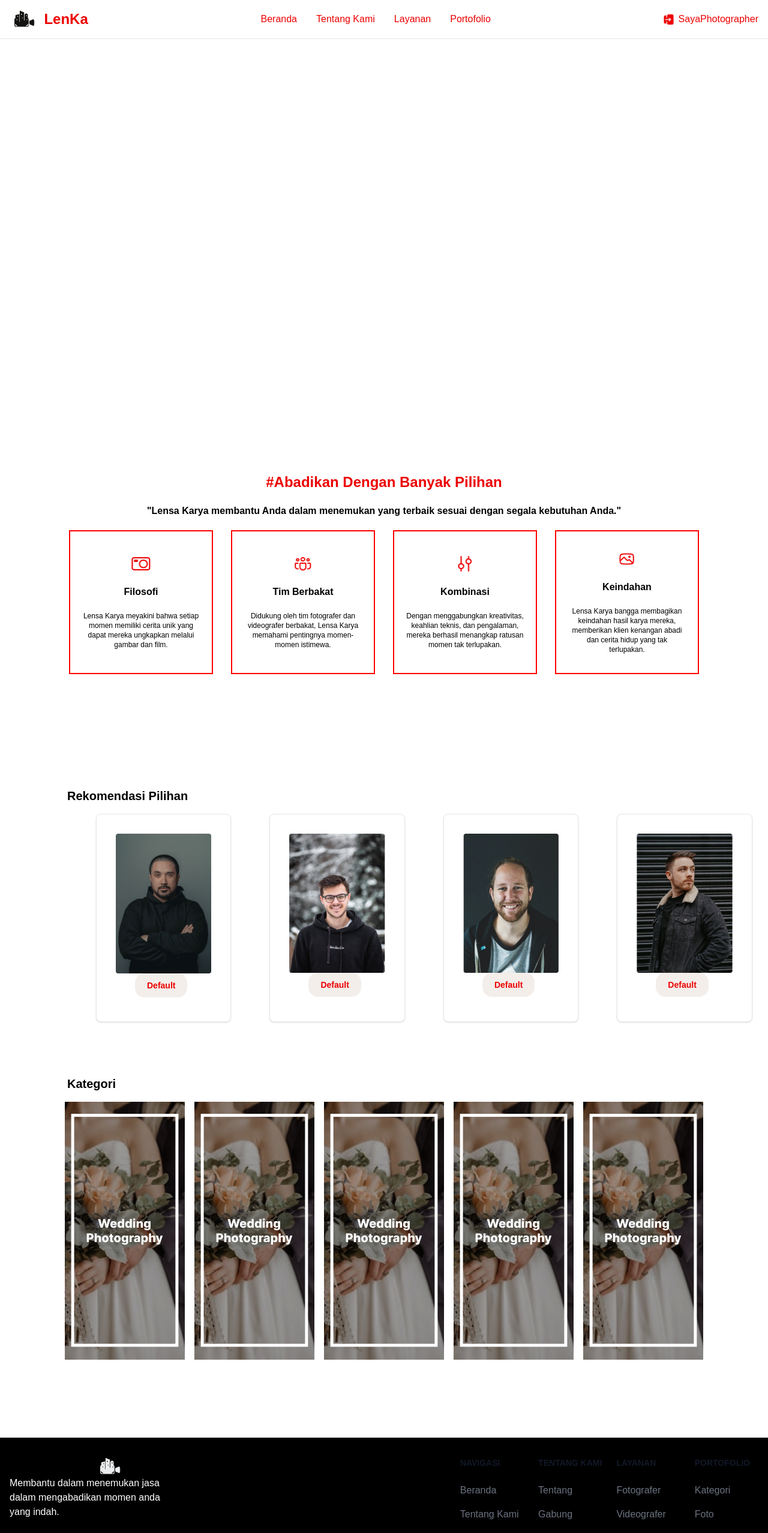
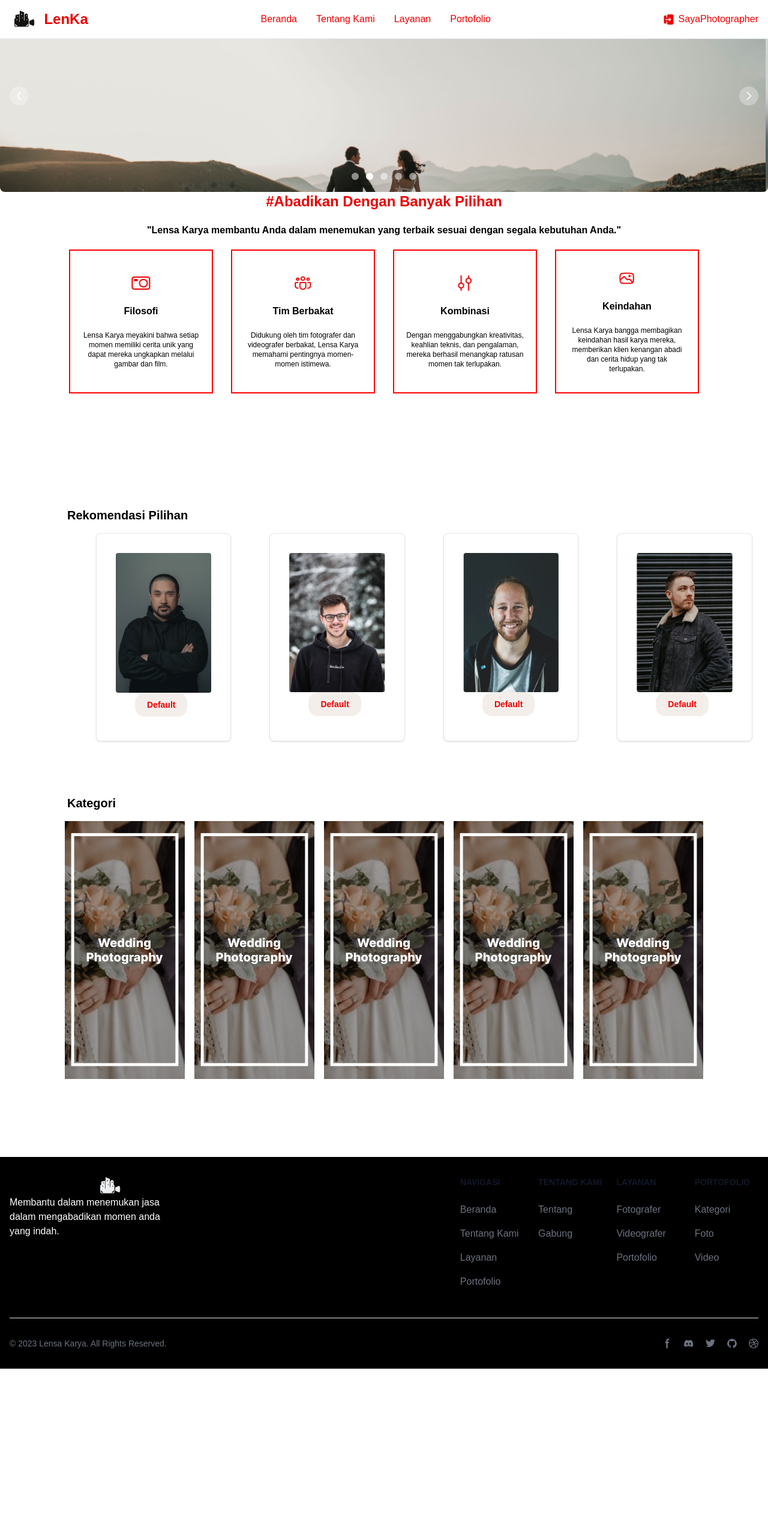
Before and after one commit to bendinuralif/Lensa-Karya, a React (Vite) app: page / in a window 1280 px wide. Shown: the top 2556 px of the page at 60% size. After the commit the page ends 2282 px from the top, so only its background shows below. Built offline with nearby package versions, Linux system fonts and the light colour scheme.

Commit message:
fix carousel

```diff
--- a/package.json
+++ b/package.json
@@ -12,6 +12,7 @@
   "dependencies": {
     "@material-tailwind/react": "^2.1.4",
     "flowbite": "^2.1.1",
+    "flowbite-react": "^0.6.4",
     "mdb-react-ui-kit": "^7.0.0",
     "react": "^18.2.0",
     "react-dom": "^18.2.0",
--- a/src/component/Carousel.jsx
+++ b/src/component/Carousel.jsx
@@ -1,42 +1,21 @@
-import React from 'react';
+import { Carousel } from 'flowbite-react';
 import Images from '../assets/images/carousel1.png';
 import Images2 from '../assets/images/carousel2.png';
 
-const Carousel = () => {
+const CarouselItem = () => {
   return (
     <>
-      <div id='controls-carousel' class='relative w-full -mt-3' data-carousel='static'>
-        {/* <!-- Carousel wrapper --> */}
-        <div class='relative overflow-hidden min-h-screen rounded-lg md:h-96'>
-          {/* <!-- Item 1 --> */}
-          <div class='hidden duration-700 ease-in-out' data-carousel-item>
-            <img src={Images} class='absolute block object-cover w-full -translate-x-1/2 -translate-y-1/2 top-1/2 left-1/2' alt='...' />
-          </div>
-          {/* <!-- Item 2 --> */}
-          <div class='hidden duration-700 ease-in-out' data-carousel-item='active'>
-            <img src={Images2} class='absolute block object-cover w-full -translate-x-1/2 -translate-y-1/2 top-1/2 left-1/2' alt='...' />
-          </div>
-        </div>
-        {/* <!-- Slider controls --> */}
-        <button type='button' class='absolute top-0 start-0 z-30 flex items-center justify-center h-full px-4 cursor-pointer group focus:outline-none' data-carousel-prev>
-          <span class='inline-flex items-center justify-center w-10 h-10 rounded-full bg-white/30 dark:bg-gray-800/30 group-hover:bg-white/50 dark:group-hover:bg-gray-800/60 group-focus:ring-4 group-focus:ring-white dark:group-focus:ring-gray-800/70 group-focus:outline-none'>
-            <svg class='w-4 h-4 text-white dark:text-gray-800 rtl:rotate-180' aria-hidden='true' xmlns='http://www.w3.org/2000/svg' fill='none' viewBox='0 0 6 10'>
-              <path stroke='currentColor' stroke-linecap='round' stroke-linejoin='round' stroke-width='2' d='M5 1 1 5l4 4' />
-            </svg>
-            <span class='sr-only'>Previous</span>
-          </span>
-        </button>
-        <button type='button' class='absolute top-0 end-0 z-30 flex items-center justify-center h-full px-4 cursor-pointer group focus:outline-none' data-carousel-next>
-          <span class='inline-flex items-center justify-center w-10 h-10 rounded-full bg-white/30 dark:bg-gray-800/30 group-hover:bg-white/50 dark:group-hover:bg-gray-800/60 group-focus:ring-4 group-focus:ring-white dark:group-focus:ring-gray-800/70 group-focus:outline-none'>
-            <svg class='w-4 h-4 text-white dark:text-gray-800 rtl:rotate-180' aria-hidden='true' xmlns='http://www.w3.org/2000/svg' fill='none' viewBox='0 0 6 10'>
-              <path stroke='currentColor' stroke-linecap='round' stroke-linejoin='round' stroke-width='2' d='m1 9 4-4-4-4' />
-            </svg>
-            <span class='sr-only'>Next</span>
-          </span>
-        </button>
+      <div className='h-56 sm:h-64 xl:h-80 2xl:h-96'>
+        <Carousel>
+          <img src={Images} alt='...' />
+          <img src={Images2} alt='...' />
+          <img src={Images} alt='...' />
+          <img src={Images2} alt='...' />
+          <img src={Images} alt='...' />
+        </Carousel>
       </div>
     </>
   );
 };
 
-export default Carousel;
+export default CarouselItem;
--- a/src/component/Footer.jsx
+++ b/src/component/Footer.jsx
@@ -1,121 +1,159 @@
-import React from 'react'
+import React from 'react';
 import { MDBFooter, MDBContainer, MDBRow, MDBCol, MDBIcon } from 'mdb-react-ui-kit';
-import logoWhite from '../assets/images/logo-white.png'
+import logoWhite from '../assets/images/logo-white.png';
 
 const Footer = () => {
   return (
-
-
-<footer class="bg-black">
-    <div class="mx-auto w-full max-w-screen-xl p-4 py-6 lg:py-8">
-        <div class="md:flex md:justify-between">
-          <div class="mb-6 md:mb-0">
-              <a href="#" class="flex items-center">
-                  <span class="self-center text-2xl font-semibold whitespace-nowrap dark:text-white">Lensa Karya</span>
-                  <img src= {logoWhite} class="h-8 me-3" alt="FlowBite Logo" />
+    <footer class='bg-black'>
+      <div class='mx-auto w-full max-w-screen-xl p-4 py-6 lg:py-8'>
+        <div class='md:flex md:justify-between'>
+          <div class='mb-6 md:mb-0'>
+            <a href='#' class='flex items-center'>
+              <span class='self-center text-2xl font-semibold whitespace-nowrap dark:text-white'>Lensa Karya</span>
+              <img src={logoWhite} class='h-8 me-3' alt='FlowBite Logo' />
             </a>
             <p className='text-white w-[269px]'>Membantu dalam menemukan jasa dalam mengabadikan momen anda yang indah.</p>
           </div>
-          <div class="grid grid-cols-2 gap-8 sm:gap-6 sm:grid-cols-4">
+          <div class='grid grid-cols-2 gap-8 sm:gap-6 sm:grid-cols-4'>
             <div>
-                  <h2 class="mb-6 text-sm font-semibold text-gray-900 uppercase dark:text-white">Navigasi</h2>
-                  <ul class="text-gray-500 dark:text-gray-400 font-medium">
-                      <li class="mb-4">
-                          <a href="/" class="hover:underline">Beranda</a>
+              <h2 class='mb-6 text-sm font-semibold text-gray-900 uppercase dark:text-white'>Navigasi</h2>
+              <ul class='text-gray-500 dark:text-gray-400 font-medium'>
+                <li class='mb-4'>
+                  <a href='/' class='hover:underline'>
+                    Beranda
+                  </a>
                 </li>
-                      <li class="mb-4">
-                          <a href="aboutus" class="hover:underline">Tentang Kami</a>
+                <li class='mb-4'>
+                  <a href='aboutus' class='hover:underline'>
+                    Tentang Kami
+                  </a>
                 </li>
-                      <li class="mb-4">
-                          <a href="layanan" class="hover:underline">Layanan</a>
+                <li class='mb-4'>
+                  <a href='layanan' class='hover:underline'>
+                    Layanan
+                  </a>
                 </li>
-                      <li class="mb-4">
-                          <a href="portofolio" class="hover:underline">Portofolio</a>
+                <li class='mb-4'>
+                  <a href='portofolio' class='hover:underline'>
+                    Portofolio
+                  </a>
                 </li>
               </ul>
             </div>
             <div>
-                  <h2 class="mb-6 text-sm font-semibold text-gray-900 uppercase dark:text-white">Tentang Kami</h2>
-                  <ul class="text-gray-500 dark:text-gray-400 font-medium">
-                      <li class="mb-4">
-                          <a href="#" class="hover:underline ">Tentang</a>
+              <h2 class='mb-6 text-sm font-semibold text-gray-900 uppercase dark:text-white'>Tentang Kami</h2>
+              <ul class='text-gray-500 dark:text-gray-400 font-medium'>
+                <li class='mb-4'>
+                  <a href='#' class='hover:underline '>
+                    Tentang
+                  </a>
                 </li>
                 <li>
-                          <a href="#" class="hover:underline">Gabung</a>
+                  <a href='#' class='hover:underline'>
+                    Gabung
+                  </a>
                 </li>
               </ul>
             </div>
             <div>
-                  <h2 class="mb-6 text-sm font-semibold text-gray-900 uppercase dark:text-white">Layanan</h2>
-                  <ul class="text-gray-500 dark:text-gray-400 font-medium">
-                      <li class="mb-4">
-                          <a href="#" class="hover:underline">Fotografer</a>
+              <h2 class='mb-6 text-sm font-semibold text-gray-900 uppercase dark:text-white'>Layanan</h2>
+              <ul class='text-gray-500 dark:text-gray-400 font-medium'>
+                <li class='mb-4'>
+                  <a href='#' class='hover:underline'>
+                    Fotografer
+                  </a>
                 </li>
-                      <li class="mb-4">
-                          <a href="#" class="hover:underline">Videografer</a>
+                <li class='mb-4'>
+                  <a href='#' class='hover:underline'>
+                    Videografer
+                  </a>
                 </li>
-                      <li class="mb-4">
-                          <a href="portofolio" class="hover:underline">Portofolio</a>
+                <li class='mb-4'>
+                  <a href='portofolio' class='hover:underline'>
+                    Portofolio
+                  </a>
                 </li>
               </ul>
             </div>
             <div>
-                  <h2 class="mb-6 text-sm font-semibold text-gray-900 uppercase dark:text-white">Portofolio</h2>
-                  <ul class="text-gray-500 dark:text-gray-400 font-medium">
-                      <li class="mb-4">
-                          <a href="#" class="hover:underline">Kategori</a>
+              <h2 class='mb-6 text-sm font-semibold text-gray-900 uppercase dark:text-white'>Portofolio</h2>
+              <ul class='text-gray-500 dark:text-gray-400 font-medium'>
+                <li class='mb-4'>
+                  <a href='#' class='hover:underline'>
+                    Kategori
+                  </a>
                 </li>
-                      <li class="mb-4">
-                          <a href="#" class="hover:underline">Foto</a>
+                <li class='mb-4'>
+                  <a href='#' class='hover:underline'>
+                    Foto
+                  </a>
                 </li>
-                      <li class="mb-4">
-                          <a href="#" class="hover:underline">Video</a>
+                <li class='mb-4'>
+                  <a href='#' class='hover:underline'>
+                    Video
+                  </a>
                 </li>
               </ul>
             </div>
           </div>
         </div>
-      <hr class="my-6 border-gray-200 sm:mx-auto dark:border-gray-700 lg:my-8" />
-      <div class="sm:flex sm:items-center sm:justify-between">
-          <span class="text-sm text-gray-500 sm:text-center dark:text-gray-400">© 2023 <a href="https://flowbite.com/" class="hover:underline">Lensa Karya</a>. All Rights Reserved.
+        <hr class='my-6 border-gray-200 sm:mx-auto dark:border-gray-700 lg:my-8' />
+        <div class='sm:flex sm:items-center sm:justify-between'>
+          <span class='text-sm text-gray-500 sm:text-center dark:text-gray-400'>
+            © 2023{' '}
+            <a href='https://flowbite.com/' class='hover:underline'>
+              Lensa Karya
+            </a>
+            . All Rights Reserved.
           </span>
-          <div class="flex mt-4 sm:justify-center sm:mt-0">
-              <a href="#" class="text-gray-500 hover:text-gray-900 dark:hover:text-white">
-                  <svg class="w-4 h-4" aria-hidden="true" xmlns="http://www.w3.org/2000/svg" fill="currentColor" viewBox="0 0 8 19">
-                        <path fill-rule="evenodd" d="M6.135 3H8V0H6.135a4.147 4.147 0 0 0-4.142 4.142V6H0v3h2v9.938h3V9h2.021l.592-3H5V3.591A.6.6 0 0 1 5.592 3h.543Z" clip-rule="evenodd"/>
+          <div class='flex mt-4 sm:justify-center sm:mt-0'>
+            <a href='#' class='text-gray-500 hover:text-gray-900 dark:hover:text-white'>
+              <svg class='w-4 h-4' aria-hidden='true' xmlns='http://www.w3.org/2000/svg' fill='currentColor' viewBox='0 0 8 19'>
+                <path fill-rule='evenodd' d='M6.135 3H8V0H6.135a4.147 4.147 0 0 0-4.142 4.142V6H0v3h2v9.938h3V9h2.021l.592-3H5V3.591A.6.6 0 0 1 5.592 3h.543Z' clipRule='evenodd' />
               </svg>
-                  <span class="sr-only">Facebook page</span>
+              <span class='sr-only'>Facebook page</span>
             </a>
-              <a href="#" class="text-gray-500 hover:text-gray-900 dark:hover:text-white ms-5">
-                  <svg class="w-4 h-4" aria-hidden="true" xmlns="http://www.w3.org/2000/svg" fill="currentColor" viewBox="0 0 21 16">
-                        <path d="M16.942 1.556a16.3 16.3 0 0 0-4.126-1.3 12.04 12.04 0 0 0-.529 1.1 15.175 15.175 0 0 0-4.573 0 11.585 11.585 0 0 0-.535-1.1 16.274 16.274 0 0 0-4.129 1.3A17.392 17.392 0 0 0 .182 13.218a15.785 15.785 0 0 0 4.963 2.521c.41-.564.773-1.16 1.084-1.785a10.63 10.63 0 0 1-1.706-.83c.143-.106.283-.217.418-.33a11.664 11.664 0 0 0 10.118 0c.137.113.277.224.418.33-.544.328-1.116.606-1.71.832a12.52 12.52 0 0 0 1.084 1.785 16.46 16.46 0 0 0 5.064-2.595 17.286 17.286 0 0 0-2.973-11.59ZM6.678 10.813a1.941 1.941 0 0 1-1.8-2.045 1.93 1.93 0 0 1 1.8-2.047 1.919 1.919 0 0 1 1.8 2.047 1.93 1.93 0 0 1-1.8 2.045Zm6.644 0a1.94 1.94 0 0 1-1.8-2.045 1.93 1.93 0 0 1 1.8-2.047 1.918 1.918 0 0 1 1.8 2.047 1.93 1.93 0 0 1-1.8 2.045Z"/>
+            <a href='#' class='text-gray-500 hover:text-gray-900 dark:hover:text-white ms-5'>
+              <svg class='w-4 h-4' aria-hidden='true' xmlns='http://www.w3.org/2000/svg' fill='currentColor' viewBox='0 0 21 16'>
+                <path d='M16.942 1.556a16.3 16.3 0 0 0-4.126-1.3 12.04 12.04 0 0 0-.529 1.1 15.175 15.175 0 0 0-4.573 0 11.585 11.585 0 0 0-.535-1.1 16.274 16.274 0 0 0-4.129 1.3A17.392 17.392 0 0 0 .182 13.218a15.785 15.785 0 0 0 4.963 2.521c.41-.564.773-1.16 1.084-1.785a10.63 10.63 0 0 1-1.706-.83c.143-.106.283-.217.418-.33a11.664 11.664 0 0 0 10.118 0c.137.113.277.224.418.33-.544.328-1.116.606-1.71.832a12.52 12.52 0 0 0 1.084 1.785 16.46 16.46 0 0 0 5.064-2.595 17.286 17.286 0 0 0-2.973-11.59ZM6.678 10.813a1.941 1.941 0 0 1-1.8-2.045 1.93 1.93 0 0 1 1.8-2.047 1.919 1.919 0 0 1 1.8 2.047 1.93 1.93 0 0 1-1.8 2.045Zm6.644 0a1.94 1.94 0 0 1-1.8-2.045 1.93 1.93 0 0 1 1.8-2.047 1.918 1.918 0 0 1 1.8 2.047 1.93 1.93 0 0 1-1.8 2.045Z' />
               </svg>
-                  <span class="sr-only">Discord community</span>
+              <span class='sr-only'>Discord community</span>
             </a>
-              <a href="#" class="text-gray-500 hover:text-gray-900 dark:hover:text-white ms-5">
-                  <svg class="w-4 h-4" aria-hidden="true" xmlns="http://www.w3.org/2000/svg" fill="currentColor" viewBox="0 0 20 17">
-                    <path fill-rule="evenodd" d="M20 1.892a8.178 8.178 0 0 1-2.355.635 4.074 4.074 0 0 0 1.8-2.235 8.344 8.344 0 0 1-2.605.98A4.13 4.13 0 0 0 13.85 0a4.068 4.068 0 0 0-4.1 4.038 4 4 0 0 0 .105.919A11.705 11.705 0 0 1 1.4.734a4.006 4.006 0 0 0 1.268 5.392 4.165 4.165 0 0 1-1.859-.5v.05A4.057 4.057 0 0 0 4.1 9.635a4.19 4.19 0 0 1-1.856.07 4.108 4.108 0 0 0 3.831 2.807A8.36 8.36 0 0 1 0 14.184 11.732 11.732 0 0 0 6.291 16 11.502 11.502 0 0 0 17.964 4.5c0-.177 0-.35-.012-.523A8.143 8.143 0 0 0 20 1.892Z" clip-rule="evenodd"/>
+            <a href='#' class='text-gray-500 hover:text-gray-900 dark:hover:text-white ms-5'>
+              <svg class='w-4 h-4' aria-hidden='true' xmlns='http://www.w3.org/2000/svg' fill='currentColor' viewBox='0 0 20 17'>
+                <path
+                  fill-rule='evenodd'
+                  d='M20 1.892a8.178 8.178 0 0 1-2.355.635 4.074 4.074 0 0 0 1.8-2.235 8.344 8.344 0 0 1-2.605.98A4.13 4.13 0 0 0 13.85 0a4.068 4.068 0 0 0-4.1 4.038 4 4 0 0 0 .105.919A11.705 11.705 0 0 1 1.4.734a4.006 4.006 0 0 0 1.268 5.392 4.165 4.165 0 0 1-1.859-.5v.05A4.057 4.057 0 0 0 4.1 9.635a4.19 4.19 0 0 1-1.856.07 4.108 4.108 0 0 0 3.831 2.807A8.36 8.36 0 0 1 0 14.184 11.732 11.732 0 0 0 6.291 16 11.502 11.502 0 0 0 17.964 4.5c0-.177 0-.35-.012-.523A8.143 8.143 0 0 0 20 1.892Z'
+                  clipRule='evenodd'
+                />
               </svg>
-                  <span class="sr-only">Twitter page</span>
+              <span class='sr-only'>Twitter page</span>
             </a>
-              <a href="#" class="text-gray-500 hover:text-gray-900 dark:hover:text-white ms-5">
-                  <svg class="w-4 h-4" aria-hidden="true" xmlns="http://www.w3.org/2000/svg" fill="currentColor" viewBox="0 0 20 20">
-                        <path fill-rule="evenodd" d="M10 .333A9.911 9.911 0 0 0 6.866 19.65c.5.092.678-.215.678-.477 0-.237-.01-1.017-.014-1.845-2.757.6-3.338-1.169-3.338-1.169a2.627 2.627 0 0 0-1.1-1.451c-.9-.615.07-.6.07-.6a2.084 2.084 0 0 1 1.518 1.021 2.11 2.11 0 0 0 2.884.823c.044-.503.268-.973.63-1.325-2.2-.25-4.516-1.1-4.516-4.9A3.832 3.832 0 0 1 4.7 7.068a3.56 3.56 0 0 1 .095-2.623s.832-.266 2.726 1.016a9.409 9.409 0 0 1 4.962 0c1.89-1.282 2.717-1.016 2.717-1.016.366.83.402 1.768.1 2.623a3.827 3.827 0 0 1 1.02 2.659c0 3.807-2.319 4.644-4.525 4.889a2.366 2.366 0 0 1 .673 1.834c0 1.326-.012 2.394-.012 2.72 0 .263.18.572.681.475A9.911 9.911 0 0 0 10 .333Z" clip-rule="evenodd"/>
+            <a href='#' class='text-gray-500 hover:text-gray-900 dark:hover:text-white ms-5'>
+              <svg class='w-4 h-4' aria-hidden='true' xmlns='http://www.w3.org/2000/svg' fill='currentColor' viewBox='0 0 20 20'>
+                <path
+                  fill-rule='evenodd'
+                  d='M10 .333A9.911 9.911 0 0 0 6.866 19.65c.5.092.678-.215.678-.477 0-.237-.01-1.017-.014-1.845-2.757.6-3.338-1.169-3.338-1.169a2.627 2.627 0 0 0-1.1-1.451c-.9-.615.07-.6.07-.6a2.084 2.084 0 0 1 1.518 1.021 2.11 2.11 0 0 0 2.884.823c.044-.503.268-.973.63-1.325-2.2-.25-4.516-1.1-4.516-4.9A3.832 3.832 0 0 1 4.7 7.068a3.56 3.56 0 0 1 .095-2.623s.832-.266 2.726 1.016a9.409 9.409 0 0 1 4.962 0c1.89-1.282 2.717-1.016 2.717-1.016.366.83.402 1.768.1 2.623a3.827 3.827 0 0 1 1.02 2.659c0 3.807-2.319 4.644-4.525 4.889a2.366 2.366 0 0 1 .673 1.834c0 1.326-.012 2.394-.012 2.72 0 .263.18.572.681.475A9.911 9.911 0 0 0 10 .333Z'
+                  clipRule='evenodd'
+                />
               </svg>
-                  <span class="sr-only">GitHub account</span>
+              <span class='sr-only'>GitHub account</span>
             </a>
-              <a href="#" class="text-gray-500 hover:text-gray-900 dark:hover:text-white ms-5">
-                  <svg class="w-4 h-4" aria-hidden="true" xmlns="http://www.w3.org/2000/svg" fill="currentColor" viewBox="0 0 20 20">
-                    <path fill-rule="evenodd" d="M10 0a10 10 0 1 0 10 10A10.009 10.009 0 0 0 10 0Zm6.613 4.614a8.523 8.523 0 0 1 1.93 5.32 20.094 20.094 0 0 0-5.949-.274c-.059-.149-.122-.292-.184-.441a23.879 23.879 0 0 0-.566-1.239 11.41 11.41 0 0 0 4.769-3.366ZM8 1.707a8.821 8.821 0 0 1 2-.238 8.5 8.5 0 0 1 5.664 2.152 9.608 9.608 0 0 1-4.476 3.087A45.758 45.758 0 0 0 8 1.707ZM1.642 8.262a8.57 8.57 0 0 1 4.73-5.981A53.998 53.998 0 0 1 9.54 7.222a32.078 32.078 0 0 1-7.9 1.04h.002Zm2.01 7.46a8.51 8.51 0 0 1-2.2-5.707v-.262a31.64 31.64 0 0 0 8.777-1.219c.243.477.477.964.692 1.449-.114.032-.227.067-.336.1a13.569 13.569 0 0 0-6.942 5.636l.009.003ZM10 18.556a8.508 8.508 0 0 1-5.243-1.8 11.717 11.717 0 0 1 6.7-5.332.509.509 0 0 1 .055-.02 35.65 35.65 0 0 1 1.819 6.476 8.476 8.476 0 0 1-3.331.676Zm4.772-1.462A37.232 37.232 0 0 0 13.113 11a12.513 12.513 0 0 1 5.321.364 8.56 8.56 0 0 1-3.66 5.73h-.002Z" clip-rule="evenodd"/>
+            <a href='#' class='text-gray-500 hover:text-gray-900 dark:hover:text-white ms-5'>
+              <svg class='w-4 h-4' aria-hidden='true' xmlns='http://www.w3.org/2000/svg' fill='currentColor' viewBox='0 0 20 20'>
+                <path
+                  fill-rule='evenodd'
+                  d='M10 0a10 10 0 1 0 10 10A10.009 10.009 0 0 0 10 0Zm6.613 4.614a8.523 8.523 0 0 1 1.93 5.32 20.094 20.094 0 0 0-5.949-.274c-.059-.149-.122-.292-.184-.441a23.879 23.879 0 0 0-.566-1.239 11.41 11.41 0 0 0 4.769-3.366ZM8 1.707a8.821 8.821 0 0 1 2-.238 8.5 8.5 0 0 1 5.664 2.152 9.608 9.608 0 0 1-4.476 3.087A45.758 45.758 0 0 0 8 1.707ZM1.642 8.262a8.57 8.57 0 0 1 4.73-5.981A53.998 53.998 0 0 1 9.54 7.222a32.078 32.078 0 0 1-7.9 1.04h.002Zm2.01 7.46a8.51 8.51 0 0 1-2.2-5.707v-.262a31.64 31.64 0 0 0 8.777-1.219c.243.477.477.964.692 1.449-.114.032-.227.067-.336.1a13.569 13.569 0 0 0-6.942 5.636l.009.003ZM10 18.556a8.508 8.508 0 0 1-5.243-1.8 11.717 11.717 0 0 1 6.7-5.332.509.509 0 0 1 .055-.02 35.65 35.65 0 0 1 1.819 6.476 8.476 8.476 0 0 1-3.331.676Zm4.772-1.462A37.232 37.232 0 0 0 13.113 11a12.513 12.513 0 0 1 5.321.364 8.56 8.56 0 0 1-3.66 5.73h-.002Z'
+                  clipRule='evenodd'
+                />
               </svg>
-                  <span class="sr-only">Dribbble account</span>
+              <span class='sr-only'>Dribbble account</span>
             </a>
           </div>
         </div>
       </div>
     </footer>
+  );
+};
 
-  )
-}
-
-export default Footer
+export default Footer;
--- a/src/pages/Home.jsx
+++ b/src/pages/Home.jsx
@@ -5,6 +5,8 @@
 import Intro from '../component/Intro';
 import Photographer from '../component/Photographer';
 import Kategori from '../component/Kategori';
+import Images from '../assets/images/carousel1.png';
+import Images2 from '../assets/images/carousel2.png';
 
 const Home = () => {
   return (
--- a/tailwind.config.js
+++ b/tailwind.config.js
@@ -1,6 +1,6 @@
 /** @type {import('tailwindcss').Config} */
 export default {
-  content: ['./index.html', './src/**/*.{js,ts,jsx,tsx}'],
+  content: ['./index.html', './src/**/*.{js,ts,jsx,tsx}', './node_modules/flowbite/**/*.js'],
   theme: {
     extend: {
       fontFamily: {
@@ -8,5 +8,5 @@
       },
     },
   },
-  plugins: [],
+  plugins: [require('flowbite/plugin')],
 };
```
Also changed, not shown: 1 other file (tests, documents, lock files or other folders). Lines whose indentation alone changed are shown as unchanged.
